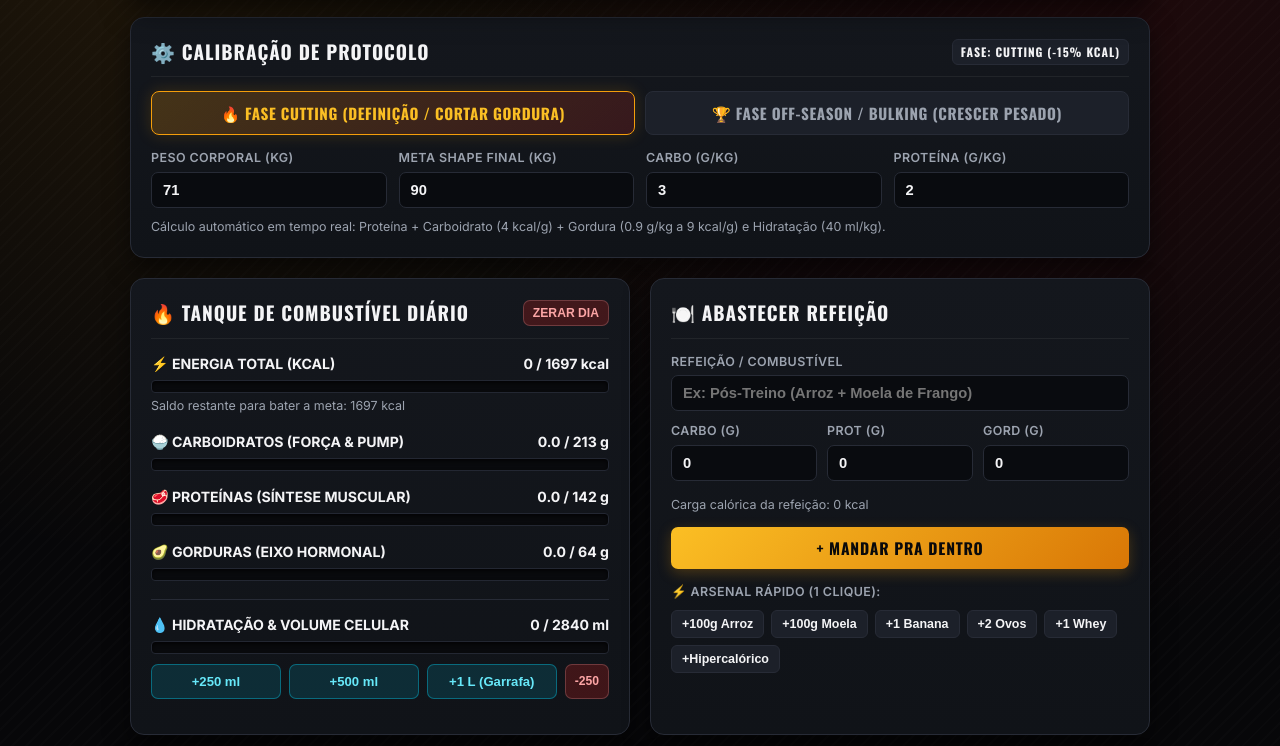
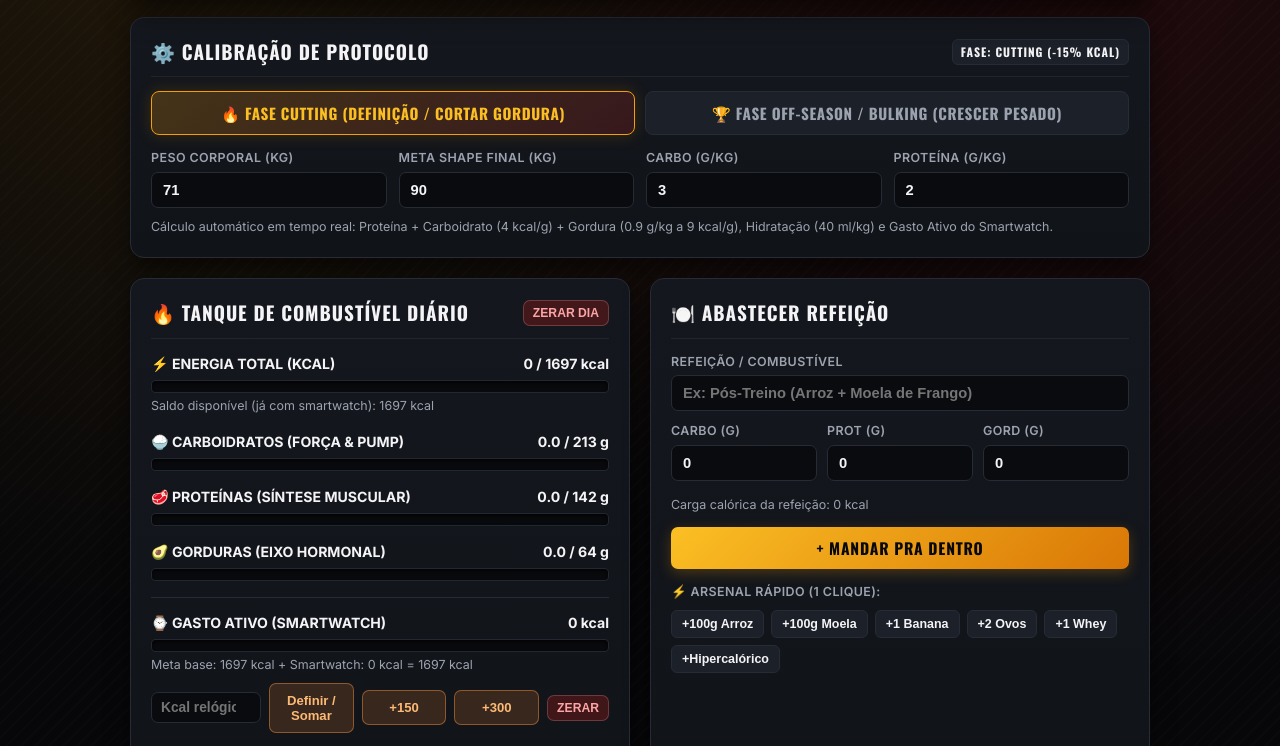
Before and after one commit to Cutrim12/projeto-monstro, a plain HTML site: page index.html in a window 1280 px wide. Shown: the part 181-927 px from the top of the page. Drawn offline with nearby package versions, Linux system fonts and the light colour scheme.

```diff
--- a/index.html
+++ b/index.html
@@ -2,7 +2,8 @@
 <html lang="pt-BR">
 <head>
   <meta charset="UTF-8" />
-  <meta name="viewport" content="width=device-width, initial-scale=1.0" />
+  <meta name="viewport" content="width=device-width, initial-scale=1.0, maximum-scale=1.0, user-scalable=no" />
+  <meta name="theme-color" content="#070709" />
   <title>PROJETO MONSTRO // IRON PROTOCOL</title>
   <link rel="preconnect" href="https://fonts.googleapis.com" />
   <link rel="preconnect" href="https://fonts.gstatic.com" crossorigin />
@@ -24,6 +25,7 @@
       --accent-fat: #f59e0b;
       --accent-kcal: #22c55e;
       --accent-water: #06b6d4;
+      --accent-burn: #fb923c;
       --border-color: #272b36;
       --danger-bg: rgba(153, 27, 27, 0.35);
       --danger-text: #fca5a5;
@@ -65,7 +67,6 @@
       margin: 0 auto;
     }
 
-    /* HEADER / BANNER DE GUERRA */
     .hero-banner {
       background: linear-gradient(135deg, #161920 0%, #0d0f13 60%, #1c140d 100%);
       border: 1px solid var(--border-color);
@@ -264,6 +265,7 @@
     .fill-prot  { background: linear-gradient(90deg, #b91c1c, #f87171); }
     .fill-fat   { background: linear-gradient(90deg, #d97706, #fbbf24); }
     .fill-water { background: linear-gradient(90deg, #0891b2, #22d3ee); }
+    .fill-burn  { background: linear-gradient(90deg, #ea580c, #fb923c); }
     .fill-gold  { background: linear-gradient(90deg, #b45309, #f59e0b, #fde047); }
 
     .form-group {
@@ -341,6 +343,14 @@
       font-size: 0.82rem;
     }
 
+    .btn-burn {
+      background: rgba(251, 146, 60, 0.16);
+      border: 1px solid rgba(251, 146, 60, 0.45);
+      color: #fdba74;
+      flex: 1;
+      font-size: 0.82rem;
+    }
+
     .btn-danger {
       background-color: var(--danger-bg);
       color: var(--danger-text);
@@ -369,6 +379,26 @@
     .quick-btn:hover {
       border-color: var(--iron-gold);
       color: var(--iron-gold-bright);
+    }
+
+    .burn-box {
+      margin-top: 16px;
+      padding-top: 14px;
+      border-top: 1px solid var(--border-color);
+    }
+
+    .burn-controls {
+      display: flex;
+      gap: 8px;
+      margin-top: 8px;
+      align-items: center;
+      flex-wrap: wrap;
+    }
+
+    .burn-controls input {
+      width: 110px;
+      padding: 7px 9px;
+      font-size: 0.86rem;
     }
 
     ul {
@@ -513,7 +543,7 @@
       </div>
     </div>
     <p class="macro-sub">
-      Cálculo automático em tempo real: Proteína + Carboidrato (4 kcal/g) + Gordura (0.9 g/kg a 9 kcal/g) e Hidratação (40 ml/kg).
+      Cálculo automático em tempo real: Proteína + Carboidrato (4 kcal/g) + Gordura (0.9 g/kg a 9 kcal/g), Hidratação (40 ml/kg) e Gasto Ativo do Smartwatch.
     </p>
   </div>
 
@@ -565,7 +595,25 @@
         </div>
       </div>
 
-      <div class="macro-item" style="margin-top: 18px; padding-top: 14px; border-top: 1px solid var(--border-color);">
+      <div class="burn-box">
+        <div class="macro-header">
+          <span>⌚ GASTO ATIVO (SMARTWATCH)</span>
+          <span id="burnedText">0 kcal</span>
+        </div>
+        <div class="progress-bg">
+          <div class="progress-fill fill-burn" id="burnBar"></div>
+        </div>
+        <div class="macro-sub" id="burnImpactSub">Meta base: 0 kcal • Com smartwatch: 0 kcal</div>
+        <div class="burn-controls">
+          <input type="number" id="customBurnInput" min="1" max="5000" placeholder="Kcal relógio" />
+          <button type="button" class="btn-burn" onclick="applyCustomBurn()">Definir / Somar</button>
+          <button type="button" class="btn-burn" onclick="addBurn(150)">+150</button>
+          <button type="button" class="btn-burn" onclick="addBurn(300)">+300</button>
+          <button type="button" class="btn-danger" onclick="clearBurn()" title="Zerar gasto do relógio">Zerar</button>
+        </div>
+      </div>
+
+      <div class="macro-item" style="margin-top: 16px; padding-top: 14px; border-top: 1px solid var(--border-color);">
         <div class="macro-header">
           <span>💧 HIDRATAÇÃO &amp; VOLUME CELULAR</span>
           <span id="waterText">0 / 0 ml</span>
@@ -686,7 +734,7 @@
 </div>
 
 <script>
-  const STORAGE_KEY = 'projeto_monstro_iron_v1';
+  const STORAGE_KEY = 'projeto_monstro_iron_v2';
 
   const MOTIVATION_QUOTES = [
     '"LIGHT WEIGHT BABY! NENHUM FÍSICO DE ELITE É CONSTRUÍDO COM DESCULPAS."',
@@ -718,6 +766,7 @@
     carbFactorBulking: 5.0,
     protFactor: 2.0,
     waterMl: 0,
+    burnedKcal: 0,
     meals: [],
     weightLogs: [
       { id: Date.now() - 86400000, date: formatPtBrDate(getTodayKey()), weight: 71.0, note: 'Ponto de Partida' }
@@ -735,6 +784,7 @@
       if (parsed.dateKey !== today) {
         parsed.dateKey = today;
         parsed.waterMl = 0;
+        parsed.burnedKcal = 0;
         parsed.meals = [];
       }
       return parsed;
@@ -796,12 +846,36 @@
     const protTarget = Math.round(w * state.protFactor);
     const fatTarget = Math.round(w * 0.9);
     const macroKcal = (carbTarget * 4) + (protTarget * 4) + (fatTarget * 9);
-    const kcalTarget = state.mode === 'cutting'
+    const baseKcalTarget = state.mode === 'cutting'
       ? Math.max(1500, Math.round(macroKcal * 0.85))
       : Math.round(macroKcal * 1.10);
+    const effectiveKcalTarget = baseKcalTarget + Math.max(0, Math.round(state.burnedKcal || 0));
     const waterTarget = Math.round(w * 40);
 
-    return { kcalTarget, carbTarget, protTarget, fatTarget, waterTarget };
+    return { baseKcalTarget, effectiveKcalTarget, carbTarget, protTarget, fatTarget, waterTarget };
+  }
+
+  function addBurn(amountKcal) {
+    state.burnedKcal = Math.max(0, Math.round((state.burnedKcal || 0) + amountKcal));
+    saveState();
+    renderAll();
+  }
+
+  function applyCustomBurn() {
+    const el = document.getElementById('customBurnInput');
+    const val = parseFloat(el.value);
+    if (Number.isNaN(val) || val < 0) return;
+    // Define o gasto total informado pelo smartwatch (ex.: 420 kcal no relógio)
+    state.burnedKcal = Math.round(val);
+    el.value = '';
+    saveState();
+    renderAll();
+  }
+
+  function clearBurn() {
+    state.burnedKcal = 0;
+    saveState();
+    renderAll();
   }
 
   function previewMealKcal() {
@@ -866,9 +940,10 @@
   }
 
   function resetDay() {
-    if (!confirm('Zerar todas as refeições e hidratação de hoje?')) return;
+    if (!confirm('Zerar refeições, gasto do smartwatch e hidratação de hoje?')) return;
     state.meals = [];
     state.waterMl = 0;
+    state.burnedKcal = 0;
     saveState();
     renderAll();
   }
@@ -909,7 +984,7 @@
 
   function updateMotivation(totals, targets) {
     const protRatio = targets.protTarget > 0 ? totals.prot / targets.protTarget : 0;
-    const kcalRatio = targets.kcalTarget > 0 ? totals.kcal / targets.kcalTarget : 0;
+    const kcalRatio = targets.effectiveKcalTarget > 0 ? totals.kcal / targets.effectiveKcalTarget : 0;
     const avgRatio = (protRatio + kcalRatio) / 2;
 
     let rank = 'NÍVEL: AQUECENDO OS MOTORES';
@@ -955,18 +1030,24 @@
 
     updateMotivation(totals, targets);
 
-    document.getElementById('kcalText').textContent = `${Math.round(totals.kcal)} / ${targets.kcalTarget} kcal`;
+    document.getElementById('kcalText').textContent = `${Math.round(totals.kcal)} / ${targets.effectiveKcalTarget} kcal`;
     document.getElementById('carbText').textContent = `${totals.carb.toFixed(1)} / ${targets.carbTarget} g`;
     document.getElementById('protText').textContent = `${totals.prot.toFixed(1)} / ${targets.protTarget} g`;
     document.getElementById('fatText').textContent = `${totals.fat.toFixed(1)} / ${targets.fatTarget} g`;
     document.getElementById('waterText').textContent = `${state.waterMl} / ${targets.waterTarget} ml`;
 
-    const remKcal = targets.kcalTarget - Math.round(totals.kcal);
+    const burned = Math.max(0, Math.round(state.burnedKcal || 0));
+    document.getElementById('burnedText').textContent = `${burned} kcal`;
+    document.getElementById('burnImpactSub').textContent =
+      `Meta base: ${targets.baseKcalTarget} kcal + Smartwatch: ${burned} kcal = ${targets.effectiveKcalTarget} kcal`;
+    setBar('burnBar', burned, 600);
+
+    const remKcal = targets.effectiveKcalTarget - Math.round(totals.kcal);
     document.getElementById('kcalRemaining').textContent = remKcal >= 0
-      ? `Saldo restante para bater a meta: ${remKcal} kcal`
-      : `Excedente calórico do dia: +${Math.abs(remKcal)} kcal`;
+      ? `Saldo disponível (já com smartwatch): ${remKcal} kcal`
+      : `Excedente calórico líquido do dia: +${Math.abs(remKcal)} kcal`;
 
-    setBar('kcalBar', totals.kcal, targets.kcalTarget);
+    setBar('kcalBar', totals.kcal, targets.effectiveKcalTarget);
     setBar('carbBar', totals.carb, targets.carbTarget);
     setBar('protBar', totals.prot, targets.protTarget);
     setBar('fatBar', totals.fat, targets.fatTarget);
```
